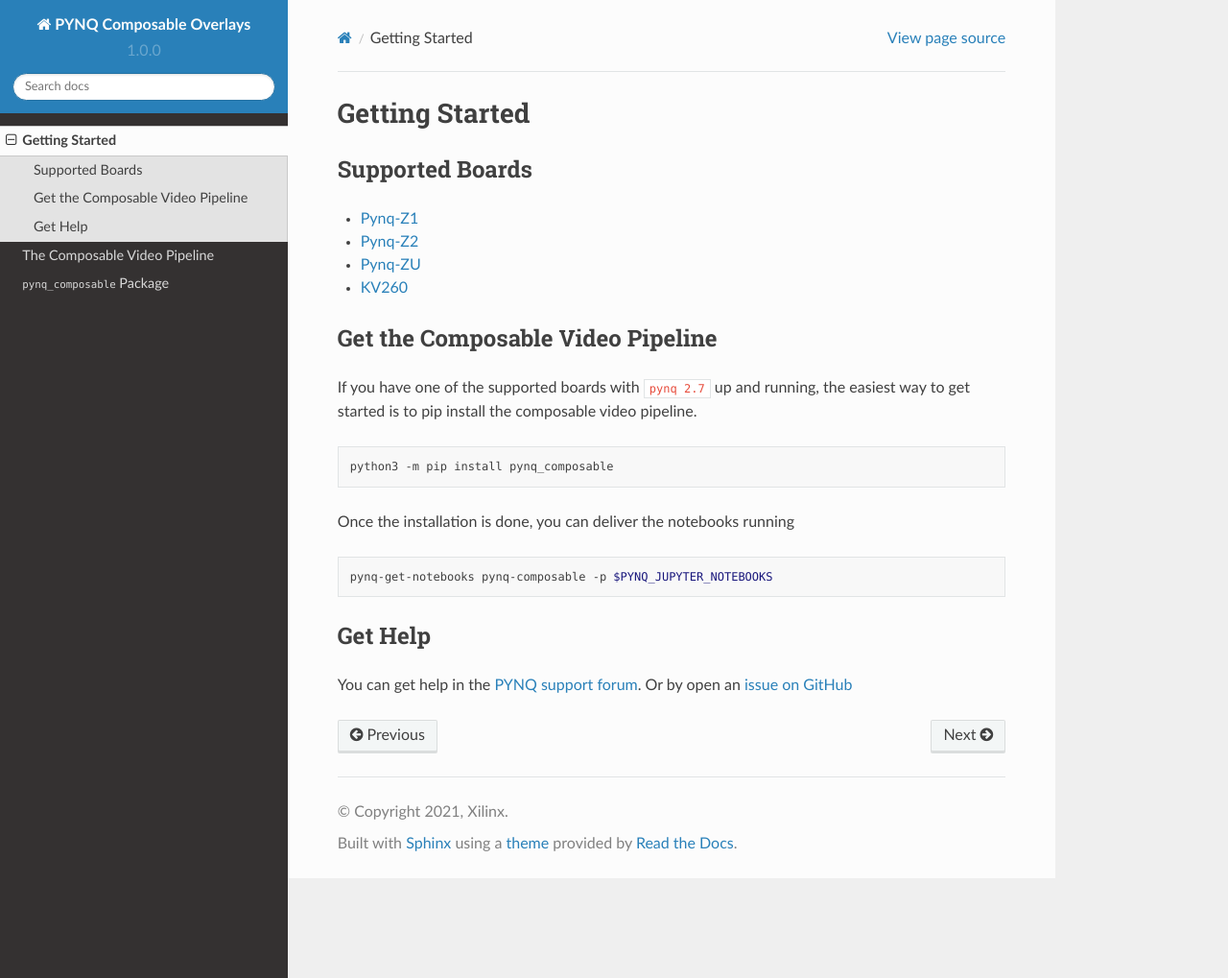
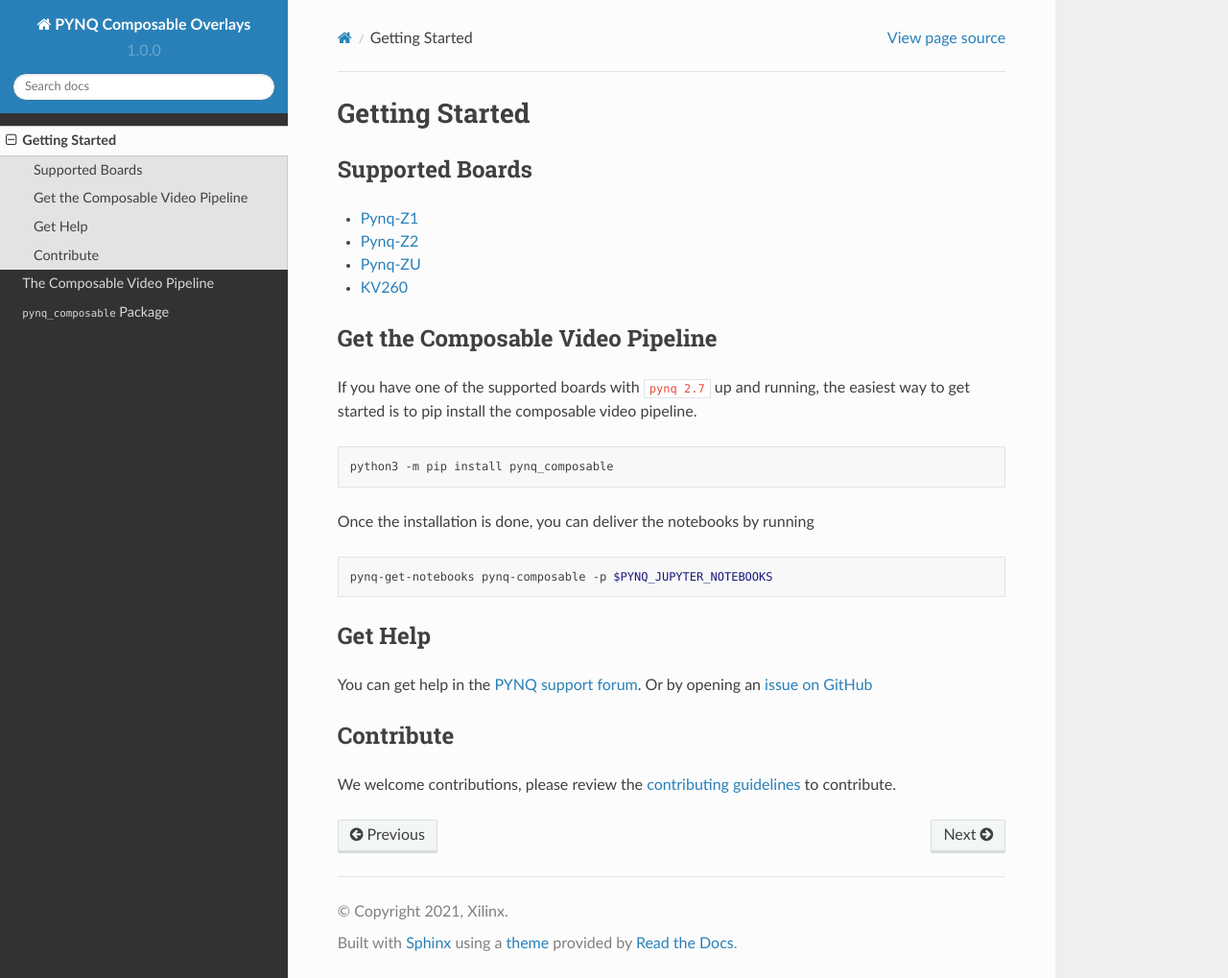
Before and after one commit to Xilinx/PYNQ_Composable_Pipeline, a Sphinx documentation site: the page built from docs/source/getting_started.rst, in a window 1280 px wide and 1019 px high. Shown: the whole window at 96% size. Built offline with Sphinx 7.4.7 and the Read the Docs theme 2.0.0, drawn with Linux system fonts in a browser that asks for light colours.

Commit message:
Add contribute guidelines

```diff
--- a/docs/source/getting_started.rst
+++ b/docs/source/getting_started.rst
@@ -26,7 +26,7 @@
 
     python3 -m pip install pynq_composable
 
-Once the installation is done, you can deliver the notebooks running
+Once the installation is done, you can deliver the notebooks by running
 
 .. code-block:: bash
 
@@ -36,4 +36,11 @@
 ========
 
 You can get help in the `PYNQ support forum <https://discuss.pynq.io/>`_. Or by
-open an `issue on GitHub <https://github.com/Xilinx/PYNQ_Composable_Pipeline/issues>`_
+opening an `issue on GitHub <https://github.com/Xilinx/PYNQ_Composable_Pipeline/issues>`_
+
+Contribute
+==========
+
+We welcome contributions, please review the
+`contributing guidelines <https://github.com/Xilinx/PYNQ_Composable_Pipeline/CONTRIBUTING.md>`_
+to contribute.
```
